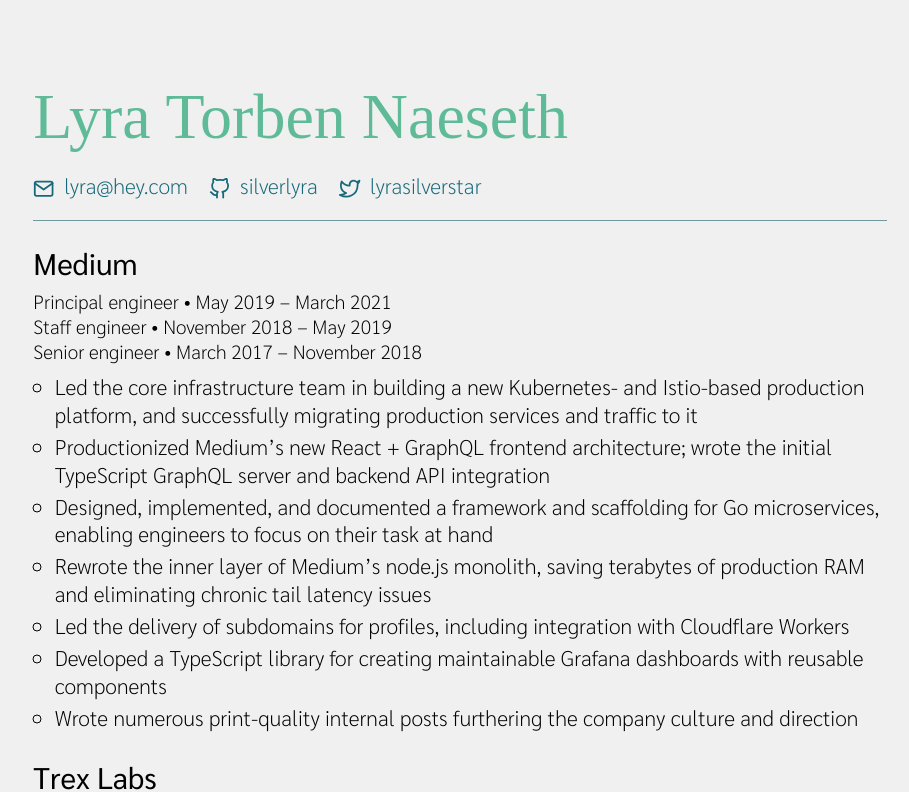
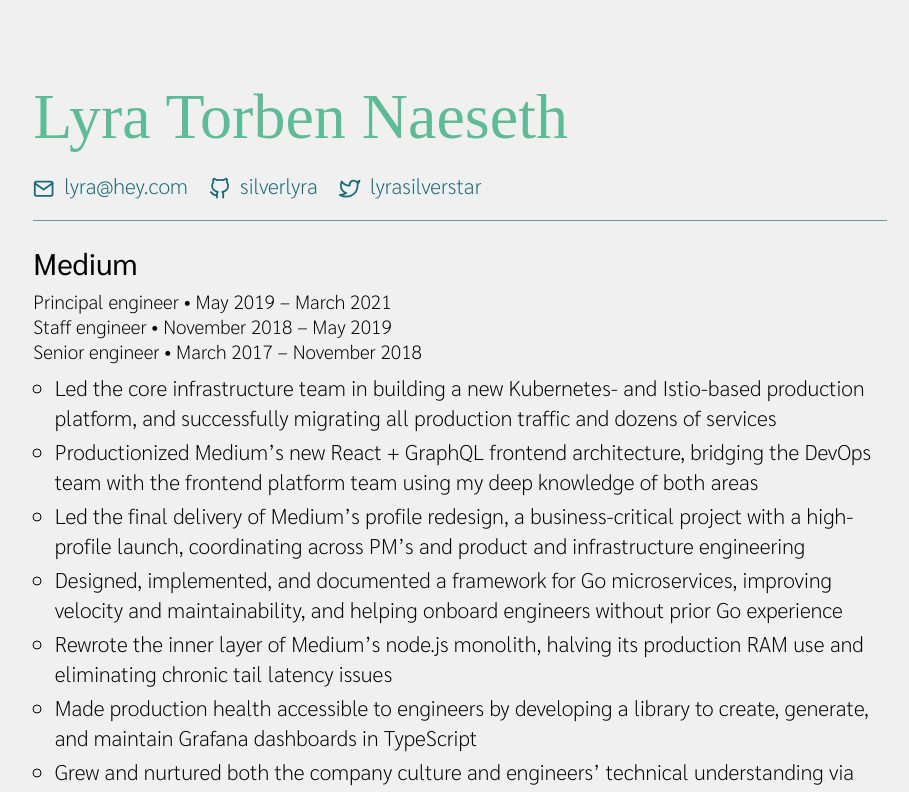
Before and after one commit to silverlyra/resume, a Next.js app: page / in a window 1280 px wide. Shown: the top 792 px of the page, without its empty margins (180-1089 px from the left). Built offline with nearby package versions, Linux system fonts and the light colour scheme; a web font is replaced by a local one.

Commit message:
Revise work experience

```diff
--- a/pages/index.tsx
+++ b/pages/index.tsx
@@ -24,7 +24,7 @@
 }
 
 const Essentials = () => (
-  <header>
+  <header className={styles.header}>
     <h1 className={styles.name}>Lyra Torben Naeseth</h1>
     <div className={styles.contact}>
       <a href="mailto:lyra@hey.com">
@@ -63,35 +63,36 @@
         <ul className={styles.accomplishments}>
           <li>
             Led the core infrastructure team in building a new Kubernetes- and
-            Istio-based production platform, and successfully migrating
-            production services and traffic to it
+            Istio-based production platform, and successfully migrating all
+            production traffic and dozens of services
           </li>
           <li>
-            Productionized Medium’s new React + GraphQL frontend architecture;
-            wrote the initial TypeScript GraphQL server and backend API
-            integration
+            Productionized Medium’s new React + GraphQL frontend architecture,
+            bridging the DevOps team with the frontend platform team using my
+            deep knowledge of both areas
           </li>
           <li>
-            Designed, implemented, and documented a framework and scaffolding
-            for Go microservices, enabling engineers to focus on their task at
-            hand
+            Led the final delivery of Medium’s profile redesign, a
+            business-critical project with a high-profile launch, coordinating
+            across PM’s and product and infrastructure engineering
           </li>
           <li>
-            Rewrote the inner layer of Medium’s node.js monolith, saving
-            terabytes of production RAM and eliminating chronic tail latency
-            issues
+            Designed, implemented, and documented a framework for Go
+            microservices, improving velocity and maintainability, and helping
+            onboard engineers without prior Go experience
           </li>
           <li>
-            Led the delivery of subdomains for profiles, including integration
-            with Cloudflare Workers
+            Rewrote the inner layer of Medium’s node.js monolith, halving its
+            production RAM use and eliminating chronic tail latency issues
           </li>
           <li>
-            Developed a TypeScript library for creating maintainable Grafana
-            dashboards with reusable components
+            Made production health accessible to engineers by developing a
+            library to create, generate, and maintain Grafana dashboards in
+            TypeScript
           </li>
           <li>
-            Wrote numerous print-quality internal posts furthering the company
-            culture and direction
+            Grew and nurtured both the company culture and engineers’ technical
+            understanding via numerous internal articles and presentations
           </li>
         </ul>
       </li>
@@ -123,10 +124,11 @@
             Engineered a structured consumer request system to streamline
             matchmaking
           </li>
+          <li>Designed and implemented the site’s core HTTP routing layer</li>
           <li>
-            Designed an authentication framework for secure one-click sign-on
+            Designed an authentication framework for secure one-click sign-on,
+            reducing abandoment
           </li>
-          <li>Designed and implemented the site’s core HTTP routing layer</li>
         </ul>
       </li>
     </ul>
--- a/styles/globals.css
+++ b/styles/globals.css
@@ -38,5 +38,6 @@
   html,
   body {
     font-size: 13pt;
+    background: white;
   }
 }
--- a/styles/resume.module.css
+++ b/styles/resume.module.css
@@ -76,7 +76,7 @@
   margin: 0.5em 0;
   padding: 0 0 0 1em;
   font-weight: 300;
-  line-height: 1.3;
+  line-height: 1.4;
 }
 
 .accomplishments > li {
@@ -117,9 +117,15 @@
     max-width: auto;
   }
 
+  .header {
+    display: flex;
+    align-items: center;
+  }
+
   .name {
     color: black;
     font-size: 2rem;
+    flex: 1;
   }
 
   .contact {
@@ -127,10 +133,21 @@
   }
 
   .contact > a {
+    display: block;
     color: #333;
   }
 
   .role {
     font-size: 0.85em;
   }
+
+  .accomplishments {
+    line-height: 1.3;
+  }
+
+  .experience,
+  .education {
+    border-top: none;
+    padding-top: 0;
+  }
 }
```
